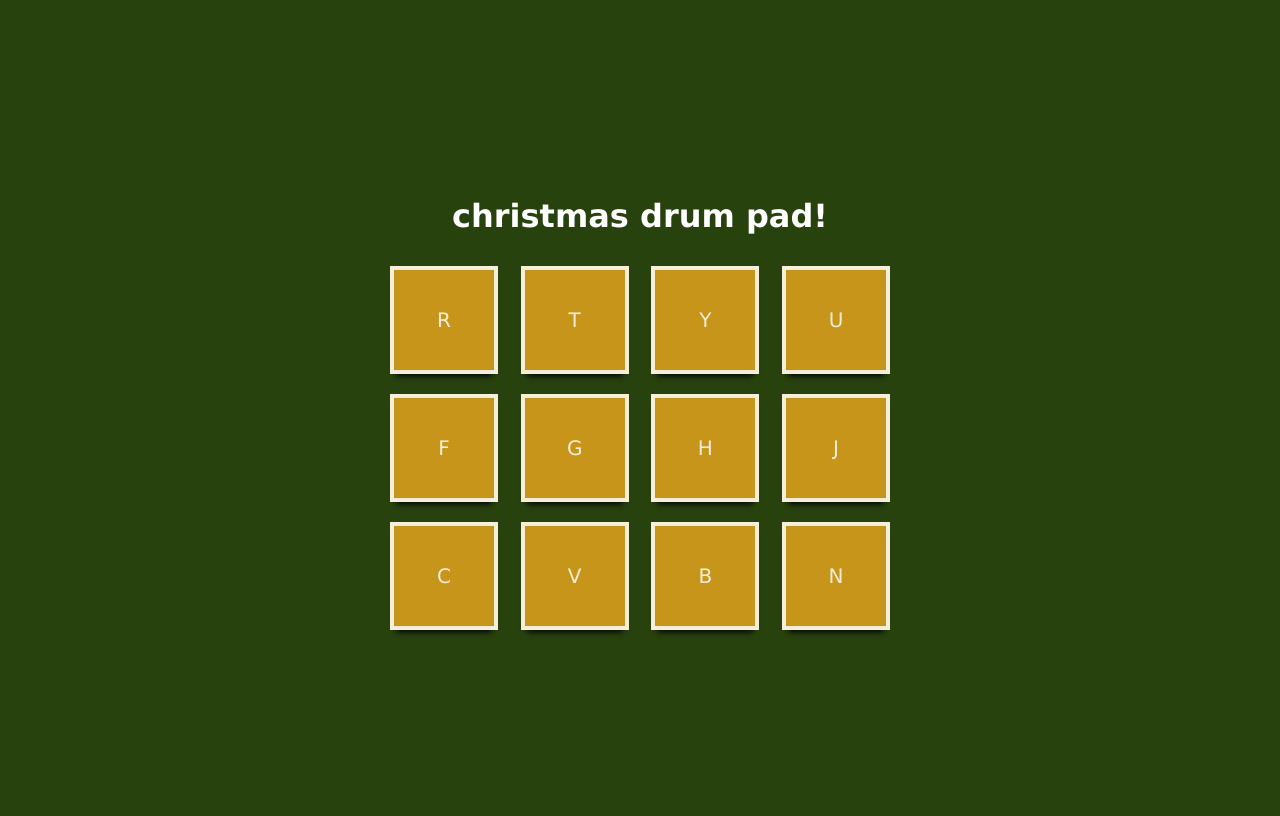
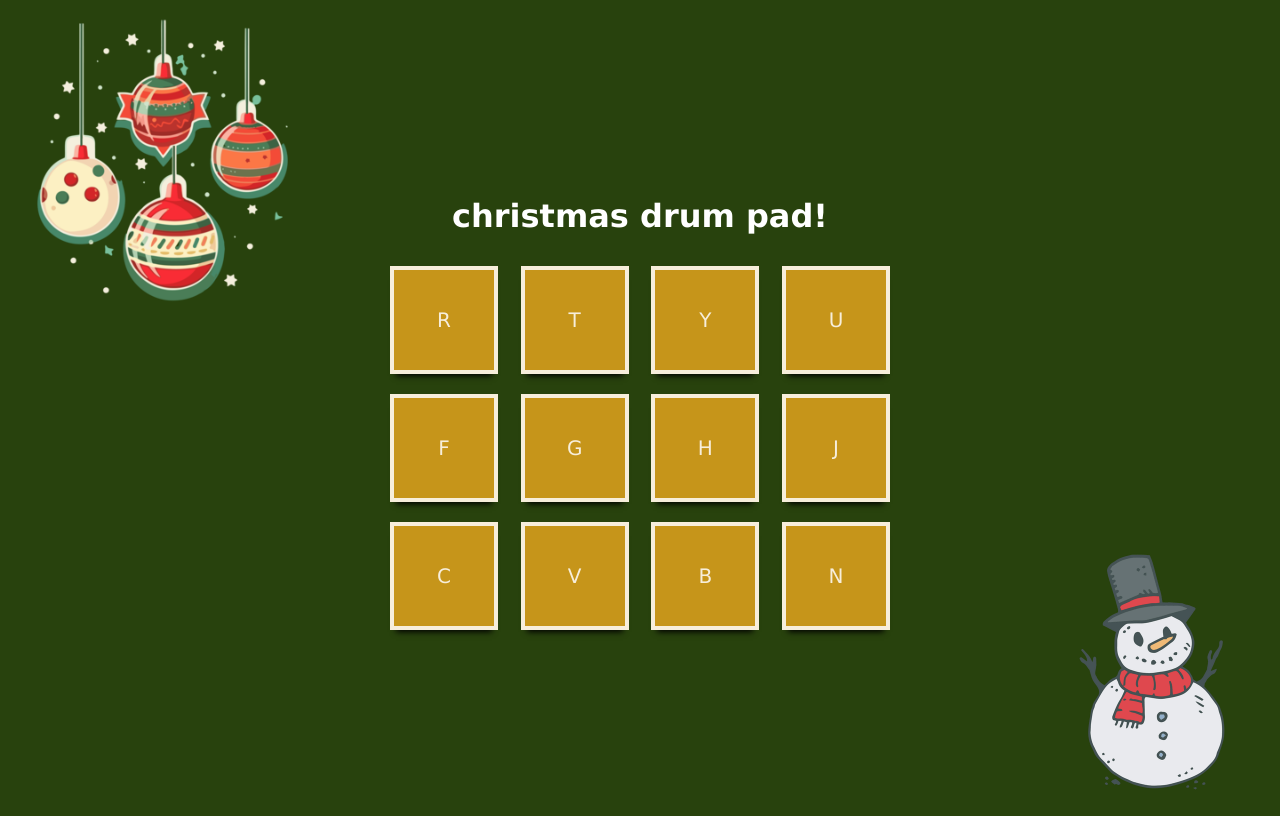
Before and after one commit to shim-sham/winter-drumpad, a plain HTML site: page index.html in a window 1280 px wide. Drawn offline with Linux system fonts and the light colour scheme.

Commit message:
add images

```diff
--- a/index.html
+++ b/index.html
@@ -9,7 +9,9 @@
 </head>
 
 <body>
+
     <h1>christmas drum pad!</h1>
+    <img src="baubles.png" id = "hanging">
 
     <div class="pad">
         <div class="box" id = "open-hh">R</div>
@@ -27,6 +29,7 @@
         <div class="box" id = "kick">B</div>
         <div class="box" id = "church-bell">N</div>
     </div>
+    <img src = "snowman.png" id = "sat">
     <script src="script.js"></script>
 </body>
 
--- a/style.css
+++ b/style.css
@@ -64,3 +64,17 @@ body {
         opacity: 0;
     }
 }
+
+#hanging{
+    position: absolute;
+    top: 0;
+    left: 0;
+    width: 25%;
+}
+
+#sat {
+    position:absolute;
+    bottom: 0;
+    right:0;
+    width:20%;
+}
```
Also changed, not shown: baubles.png (added), snowman.png (added).
